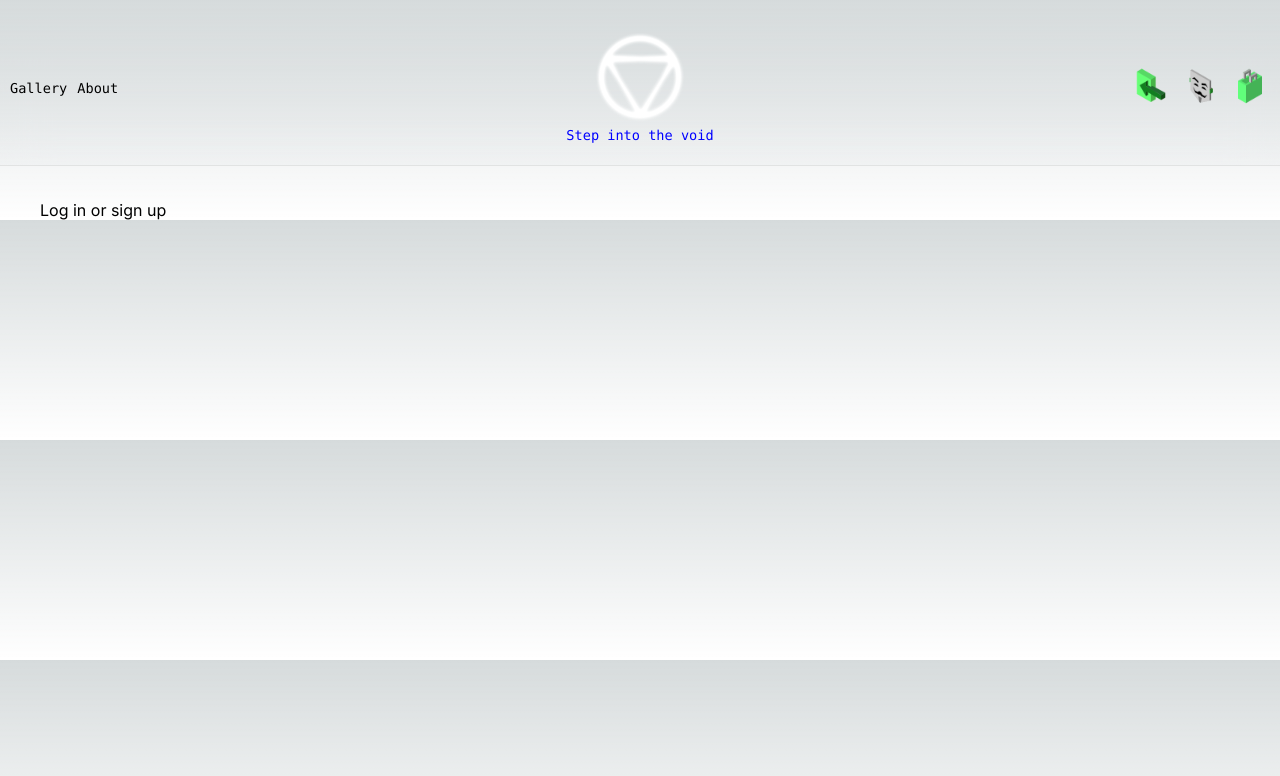
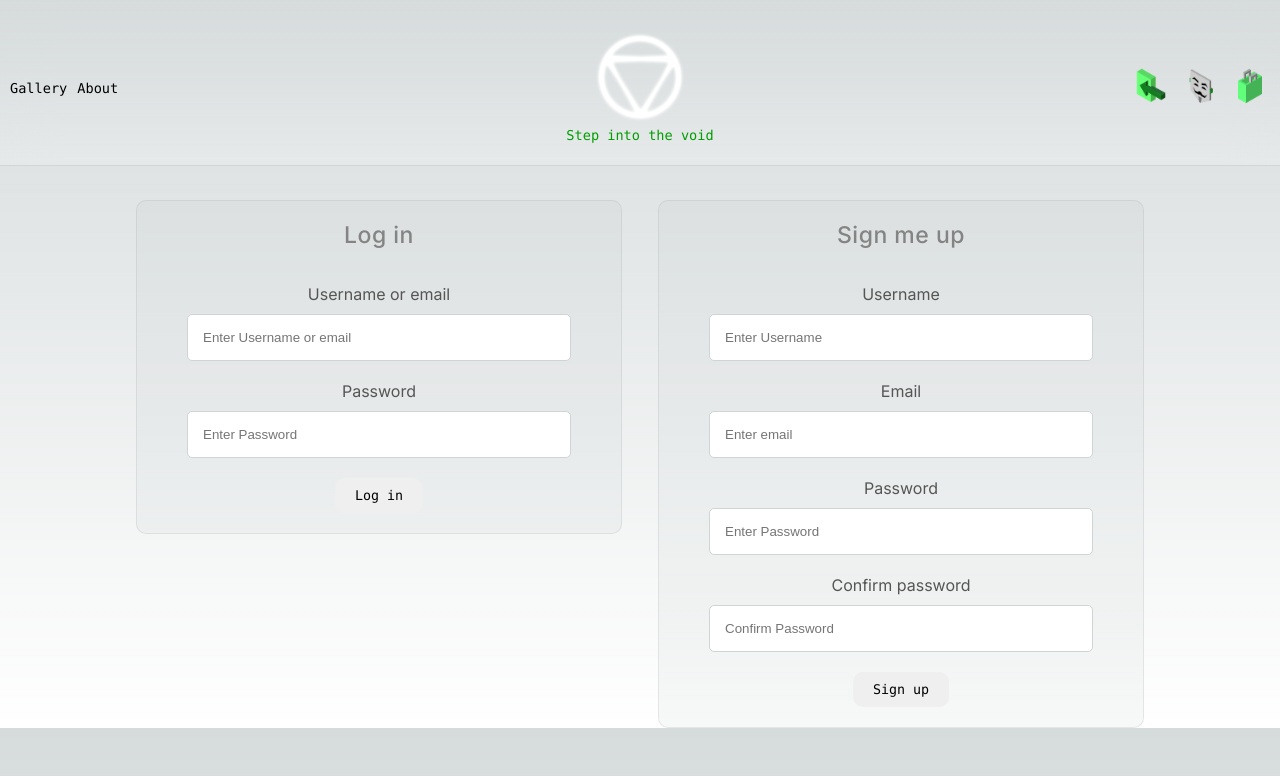
Before and after one commit to katelandcastelin/brightvoid-next-personal, a Next.js app: page /pages/log-in in a window 1280 px wide. Shown: the top 776 px of the page. Built offline with nearby package versions, Linux system fonts and the light colour scheme.

Commit message:
feat/log-in-page-design: added forms for log-in page and added themed styling

```diff
--- a/app/components/Header.jsx
+++ b/app/components/Header.jsx
@@ -24,7 +24,7 @@ const Container = styled.div`
   backdrop-filter: blur(24px);
 
   p {
-    color: blue;
+    color: #009d00;
   }
 `;
 
--- a/app/components/Navigation.jsx
+++ b/app/components/Navigation.jsx
@@ -46,13 +46,13 @@ export default function Navigation() {
         <a href="/pages/about">About</a>
       </Menu>
       <CustomerHub>
-        <a href="/pages/log-in">
+        <a href="/pages/log-in" title="log-in">
           <img src="/customer-hub/log-in.png" />
         </a>
-        <a href="/pages/profile">
+        <a href="/pages/profile" title="profile">
           <img src="/customer-hub/profile.png" />
         </a>
-        <a href="/pages/cart">
+        <a href="/pages/cart" title="cart">
           <img src="/customer-hub/cart.png" />
         </a>
       </CustomerHub>
--- /dev/null
+++ b/app/pages/log-in/logInPage.module.css
@@ -0,0 +1,68 @@
+.main {
+  display: flex;
+  flex-direction: column;
+  justify-content: space-between;
+  align-items: center;
+}
+
+.formsContainer {
+  display: flex;
+  justify-content: space-evenly;
+  text-align: center;
+  width: 90%;
+}
+
+.formBlock {
+  height: 100%;
+  width: 45%;
+  padding: 20px;
+  border-radius: 10px;
+  margin: 0 40px;
+
+  background: rgba(var(--card-rgb), 0.1);
+  border: 1px solid rgba(var(--card-border-rgb), 0.15);
+}
+
+.form {
+  display: flex;
+  flex-direction: column;
+  padding: 0 30px;
+}
+
+.formHeader {
+  color: #848484;
+  font-size: 23px;
+  font-weight: 500;
+  margin-bottom: 35px;
+  letter-spacing: 0.5px;
+}
+
+@media (max-width: 1280px) {
+  .formBlock {
+    margin: 0;
+  }
+}
+
+@media (max-width: 1200px) {
+  .formBlock {
+    width: 100%;
+    margin: 10px;
+  }
+}
+
+@media (max-width: 1000px) {
+  .formsContainer {
+    flex-direction: column;
+    width: 65%;
+  }
+
+  .formBlock {
+    margin-bottom: 50px;
+  }
+}
+
+@media (max-width: 800px) {
+  .formsContainer {
+    width: 80%;
+  }
+}
--- a/app/pages/log-in/page.jsx
+++ b/app/pages/log-in/page.jsx
@@ -1,7 +1,70 @@
+'use client';
+import React from 'react';
+import styles from './logInPage.module.css';
+import styled from 'styled-components';
+
+const Label = styled.label`
+  margin-bottom: 10px;
+  color: #555;
+`;
+
+const Input = styled.input`
+  background-color: #fff;
+  border: 1px solid #cfd4d5;
+  border-radius: 5px;
+  padding: 15px;
+  margin-bottom: 20px;
+  color: #555;
+  z-index: 1;
+`;
+
+const SubmitButton = styled.input`
+  padding: 10px 20px;
+  border: none;
+  border-radius: 10px;
+  cursor: pointer;
+  position: relative;
+  font-family: var(--font-mono);
+
+  &:hover {
+    filter: opacity(0.8);
+  }
+
+  &:active {
+    filter: none;
+  }
+`;
+
 export default function LogInPage() {
   return (
-    <div>
-      Log in or sign up
+    <div className={styles.main}>
+      <div className={styles.formsContainer}>
+        <div className={styles.formBlock}>
+          <form className={styles.form}>
+            <p className={styles.formHeader}>Log in</p>
+            <Label>Username or email</Label>
+            <Input type="username" placeholder="Enter Username or email" name="uname" required />
+            <Label>Password</Label>
+            <Input type="password" placeholder="Enter Password" name="pwd" required />
+          </form>
+          <SubmitButton type="submit" value="Log in" />
+        </div>
+
+        <div className={styles.formBlock}>
+          <form className={styles.form}>
+            <p className={styles.formHeader}>Sign me up</p>
+            <Label>Username</Label>
+            <Input type="username" placeholder="Enter Username" name="uname" required />
+            <Label>Email</Label>
+            <Input type="email" placeholder="Enter email" name="email" required />
+            <Label>Password</Label>
+            <Input type="password" placeholder="Enter Password" name="pwd" required />
+            <Label>Confirm password</Label>
+            <Input type="password" placeholder="Confirm Password" name="pwd" required />
+          </form>
+          <SubmitButton type="submit" value="Sign up" />
+        </div>
+      </div>
     </div>
   )
 }
```
